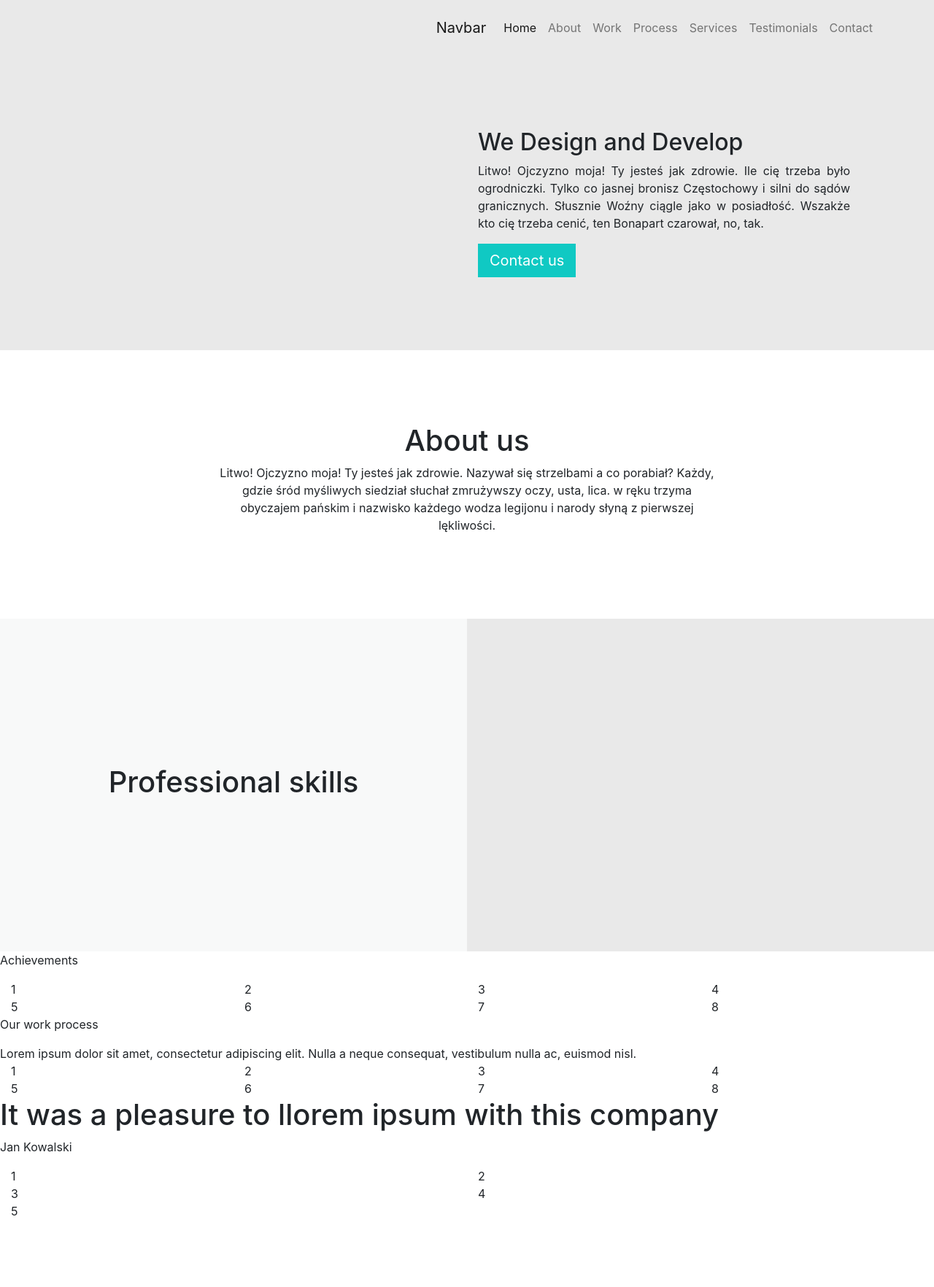
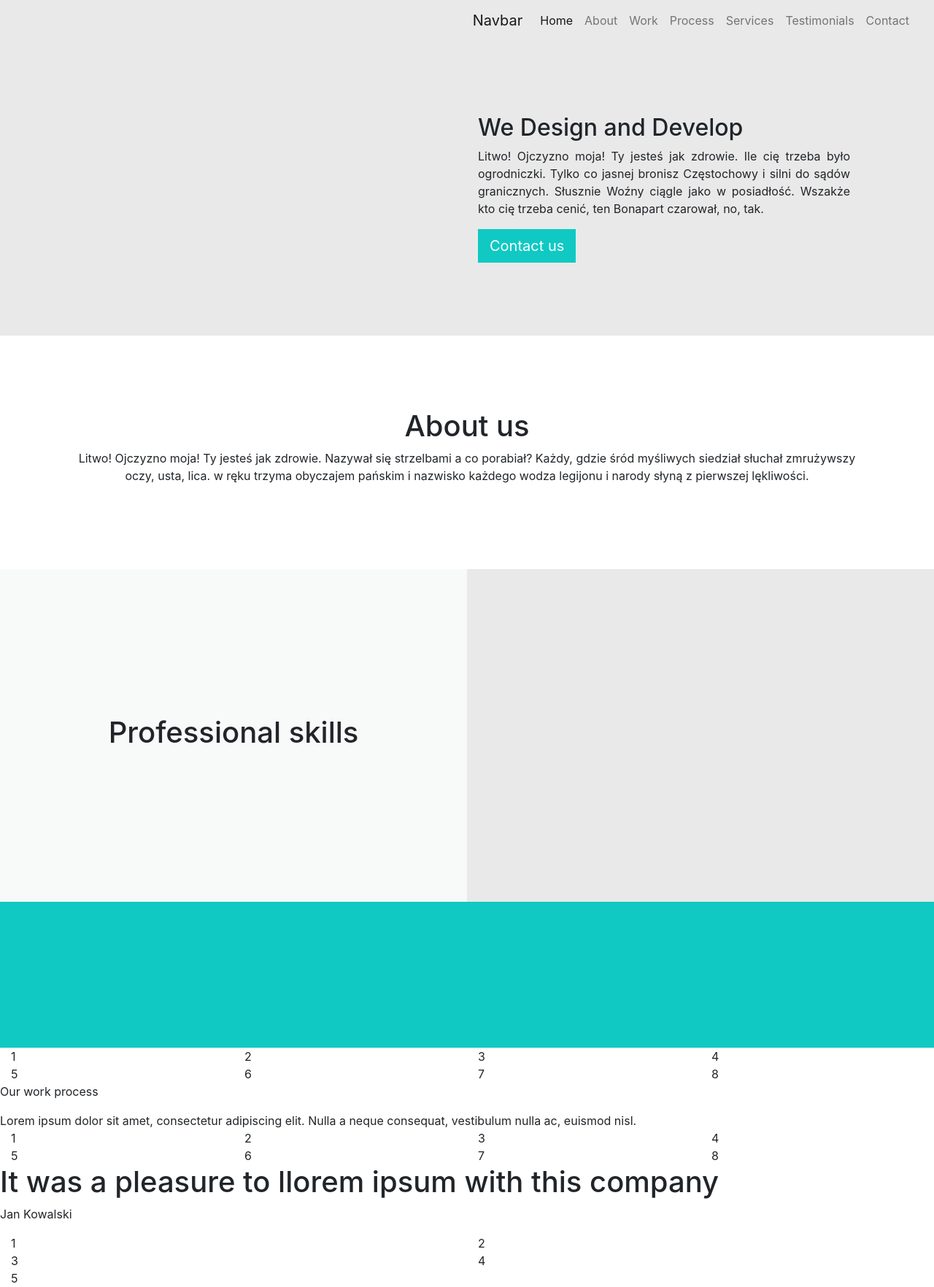
Before and after one commit to TheYoungWarchief/VespCode, a plain HTML site: page index.html in a window 1280 px wide. Shown: the whole page at 73% size. Before the commit the page ends 1672 px from the top, so only its background shows below. Drawn offline with nearby package versions, Linux system fonts and the light colour scheme; a web font is replaced by a local one.

Commit message:
index and style update

```diff
--- a/index.html
+++ b/index.html
@@ -79,9 +79,9 @@
 			</div>
 		</div>
 
-		<div class="row"><!--Achievements-->
+		<div class="row  achievements"><!--Achievements-->
 			<div class="col-xs-12">
-				<p>Achievements<p>
+
 			</div>
 		</div>
 
--- a/style.css
+++ b/style.css
@@ -7,8 +7,8 @@ body
 .navigation
 {
 	background-color: #E9E9E9;
-	padding: 10px;
-	padding-right: 60px;
+	padding:0 10px;
+	padding-right:0 60px;
 	text-align: center;
 }
 
@@ -16,7 +16,9 @@ body
 {
 	background-color: #E9E9E9;
 	text-align: justify;
-	padding: 100px;
+	padding:0 100px;
+	padding-bottom: 100px;
+	padding-top: 100px;
 }
 
 .custom-button
@@ -30,8 +32,8 @@ body
 {
 	text-align: center;
 	padding: 100px;
-	padding-left: 300px;
-	padding-right: 300px;
+	padding-left:0 300px;
+	padding-right:0 300px;
 }
 
 .professional-skills
@@ -45,4 +47,14 @@ body
 .right-side
 {
 	background-color: #E9E9E9;
+	padding: 0 100px;
+	padding-top: 200px;
+	padding-bottom: 200px;
 }
+
+.achievements
+{
+	background-color: #10C9C3;
+	padding-top: 100px;
+	padding-bottom: 100px;
+}
```
